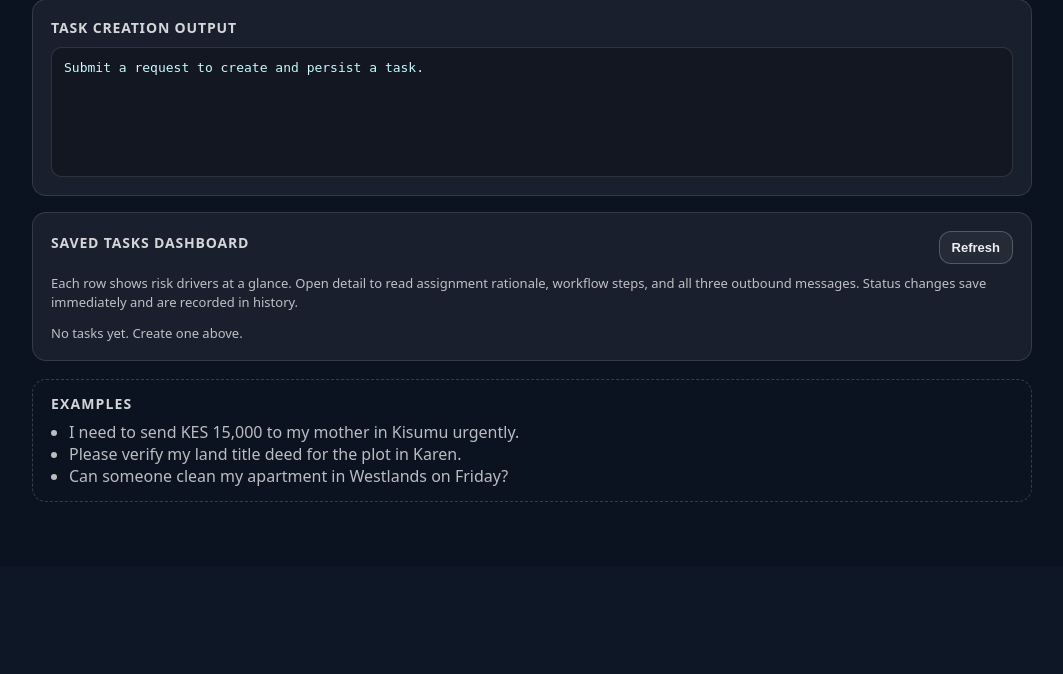
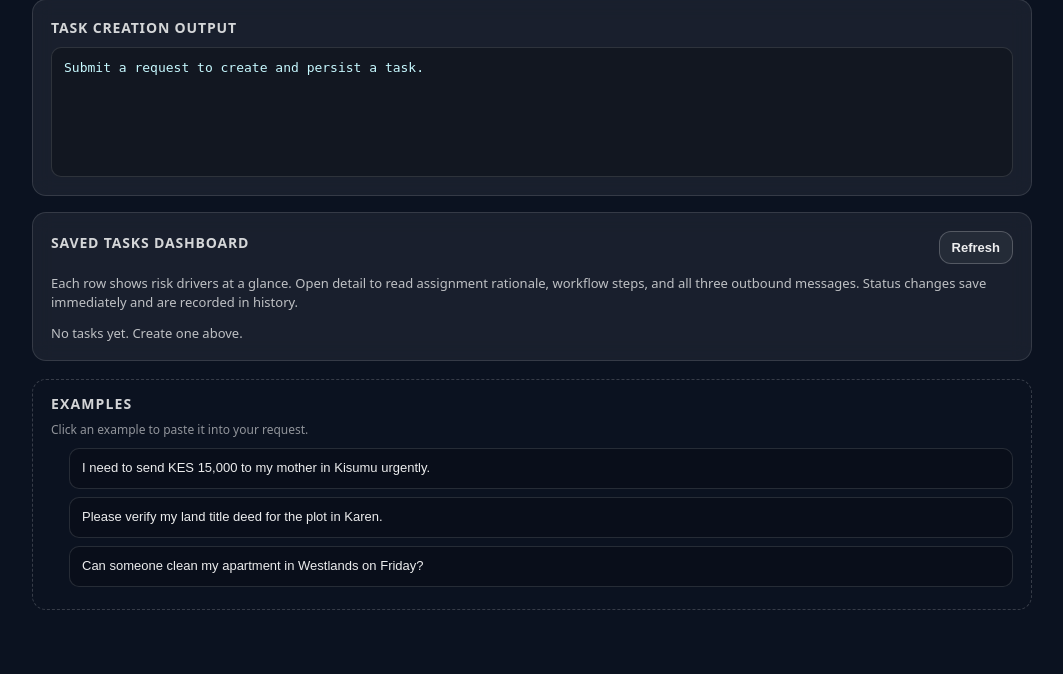
Before and after one commit to 223Dylan/AI-Internship-Practical-Test, a Django app: page / in a window 1280 px wide. Shown: the part 432-1106 px from the top of the page, without its empty margins (108-1171 px from the left). Before the commit the page ends 934 px from the top, so only its background shows below. Run offline with Django 5.2, Linux system fonts and the light colour scheme; data that the repository does not hold is empty; some libraries are stand-ins or nearby versions.

Commit message:
ux: human-friendly dashboard (dates, intents, toasts, XSS-safe detail)
Format intent labels and timestamps; highlight current status; replace alerts with toasts; safe DOM for task detail; clickable examples; disable submit while creating; handle create API errors.

Made-with: Cursor

```diff
--- a/static/app.css
+++ b/static/app.css
@@ -122,6 +122,39 @@ body {
   padding-left: 18px;
 }
 
+.examples-hint {
+  margin: 0 0 10px;
+  font-size: 12px;
+  color: rgba(255, 255, 255, 0.55);
+}
+
+.example-list {
+  list-style: none;
+  padding-left: 0;
+}
+
+.example-list li {
+  margin-bottom: 8px;
+}
+
+.example-chip {
+  width: 100%;
+  text-align: left;
+  padding: 10px 12px;
+  border-radius: 10px;
+  border: 1px solid var(--border);
+  background: rgba(0, 0, 0, 0.18);
+  color: var(--text);
+  font-size: 13px;
+  line-height: 1.45;
+  cursor: pointer;
+}
+
+.example-chip:hover {
+  border-color: rgba(110, 231, 255, 0.35);
+  background: rgba(110, 231, 255, 0.06);
+}
+
 .output-card {
   margin-top: 16px;
 }
--- a/templates/core/home.html
+++ b/templates/core/home.html
@@ -64,10 +64,23 @@
 
       <section class="examples">
         <h2>Examples</h2>
-        <ul>
-          <li>I need to send KES 15,000 to my mother in Kisumu urgently.</li>
-          <li>Please verify my land title deed for the plot in Karen.</li>
-          <li>Can someone clean my apartment in Westlands on Friday?</li>
+        <p class="examples-hint">Click an example to paste it into your request.</p>
+        <ul class="example-list">
+          <li>
+            <button type="button" class="example-chip">
+              I need to send KES 15,000 to my mother in Kisumu urgently.
+            </button>
+          </li>
+          <li>
+            <button type="button" class="example-chip">
+              Please verify my land title deed for the plot in Karen.
+            </button>
+          </li>
+          <li>
+            <button type="button" class="example-chip">
+              Can someone clean my apartment in Westlands on Friday?
+            </button>
+          </li>
         </ul>
       </section>
     </main>
@@ -101,6 +114,40 @@
         return found ? found.label : value;
       }
 
+      function formatIntentLabel(raw) {
+        if (!raw) return "";
+        return String(raw)
+          .split("_")
+          .map((w) => w.charAt(0).toUpperCase() + w.slice(1).toLowerCase())
+          .join(" ");
+      }
+
+      function formatCreatedAt(iso) {
+        if (!iso) return "—";
+        const d = new Date(iso);
+        return Number.isNaN(d.getTime())
+          ? iso
+          : d.toLocaleString(undefined, {
+              dateStyle: "medium",
+              timeStyle: "short",
+            });
+      }
+
+      function showToast(message) {
+        let bar = document.getElementById("toast-bar");
+        if (!bar) {
+          bar = document.createElement("div");
+          bar.id = "toast-bar";
+          bar.className = "toast-bar";
+          bar.setAttribute("role", "status");
+          document.body.appendChild(bar);
+        }
+        bar.textContent = message;
+        bar.classList.add("toast-bar--visible");
+        clearTimeout(showToast._t);
+        showToast._t = setTimeout(() => bar.classList.remove("toast-bar--visible"), 4200);
+      }
+
       function summarizeRiskReasons(reasons) {
         if (!reasons || reasons.length === 0) {
           return "—";
@@ -124,6 +171,7 @@
 
         const table = document.createElement("table");
         table.className = "task-table";
+        table.setAttribute("aria-label", "Saved tasks");
 
         const thead = document.createElement("thead");
         const headRow = document.createElement("tr");
@@ -154,7 +202,7 @@
           tr.appendChild(codeTd);
 
           const intentTd = document.createElement("td");
-          intentTd.textContent = task.intent;
+          intentTd.textContent = formatIntentLabel(task.intent);
           tr.appendChild(intentTd);
 
           const statusTd = document.createElement("td");
@@ -178,7 +226,8 @@
           tr.appendChild(teamTd);
 
           const createdTd = document.createElement("td");
-          createdTd.textContent = task.created_at;
+          createdTd.textContent = formatCreatedAt(task.created_at);
+          createdTd.title = task.created_at || "";
           tr.appendChild(createdTd);
 
           const detailTd = document.createElement("td");
@@ -186,6 +235,10 @@
           detailBtn.type = "button";
           detailBtn.className = "button tertiary";
           detailBtn.textContent = "View";
+          detailBtn.setAttribute(
+            "aria-label",
+            `View details for task ${task.task_code}`
+          );
           detailBtn.addEventListener("click", async () => {
             listState.selectedCode = task.task_code;
             await loadTaskDetail(task.task_code);
@@ -199,7 +252,15 @@
             const btn = document.createElement("button");
             btn.type = "button";
             btn.className = "button tertiary";
+            if (option.value === task.status) {
+              btn.classList.add("status-current");
+              btn.setAttribute("aria-current", "true");
+            }
             btn.textContent = option.label;
+            btn.setAttribute(
+              "aria-label",
+              `Set ${task.task_code} to ${option.label}`
+            );
             btn.addEventListener("click", async () => {
               btn.disabled = true;
               try {
@@ -213,7 +274,7 @@
                 );
                 if (!response.ok) {
                   const err = await response.json().catch(() => ({}));
-                  alert(err.error || "Status update failed");
+                  showToast(err.error || "Status update failed");
                   return;
                 }
                 await loadTasks({ reset: true });
@@ -221,7 +282,7 @@
                   await loadTaskDetail(task.task_code);
                 }
               } catch (error) {
-                alert(`Request failed: ${error}`);
+                showToast(`Request failed: ${error}`);
               } finally {
                 btn.disabled = false;
               }
@@ -294,37 +355,54 @@
       function renderTaskDetail(detail) {
         detailPlaceholder.hidden = true;
         detailBody.hidden = false;
-        detailBody.innerHTML = "";
+        detailBody.replaceChildren();
 
         const colA = document.createElement("div");
         const colB = document.createElement("div");
 
         const assignment = document.createElement("div");
         assignment.className = "detail-block";
-        assignment.innerHTML =
-          '<span class="detail-label">Assignment</span>' +
-          `<p class="detail-pre">${detail.assigned_team}: ${detail.assignment_reason || "—"}</p>`;
+        const alab = document.createElement("span");
+        alab.className = "detail-label";
+        alab.textContent = "Assignment";
+        const apre = document.createElement("p");
+        apre.className = "detail-pre";
+        apre.textContent = `${detail.assigned_team || "—"}: ${detail.assignment_reason || "—"}`;
+        assignment.appendChild(alab);
+        assignment.appendChild(apre);
         colA.appendChild(assignment);
 
         const risk = document.createElement("div");
         risk.className = "detail-block";
-        const reasons = Array.isArray(detail.risk_reasons)
-          ? detail.risk_reasons.map((r) => `• ${r}`).join("\n")
-          : "";
-        risk.innerHTML =
-          `<span class="detail-label">Risk (${detail.risk_score})</span>` +
-          `<pre class="detail-pre">${reasons || "—"}</pre>`;
+        const rlab = document.createElement("span");
+        rlab.className = "detail-label";
+        rlab.textContent = `Risk (${detail.risk_score ?? "—"})`;
+        const rpre = document.createElement("pre");
+        rpre.className = "detail-pre";
+        rpre.textContent = Array.isArray(detail.risk_reasons)
+          ? detail.risk_reasons.map((r) => `• ${r}`).join("\n") || "—"
+          : "—";
+        risk.appendChild(rlab);
+        risk.appendChild(rpre);
         colA.appendChild(risk);
 
         const request = document.createElement("div");
         request.className = "detail-block";
-        request.innerHTML =
-          '<span class="detail-label">Customer request</span>' +
-          `<pre class="detail-pre">${detail.customer_request_text || ""}</pre>`;
+        const qlab = document.createElement("span");
+        qlab.className = "detail-label";
+        qlab.textContent = "Customer request";
+        const qpre = document.createElement("pre");
+        qpre.className = "detail-pre";
+        qpre.textContent = detail.customer_request_text || "";
+        request.appendChild(qlab);
+        request.appendChild(qpre);
         colB.appendChild(request);
 
         const steps = document.createElement("div");
         steps.className = "detail-block";
+        const slab = document.createElement("span");
+        slab.className = "detail-label";
+        slab.textContent = "Workflow steps";
         const ol = document.createElement("ol");
         ol.className = "detail-list";
         (detail.steps || []).forEach((row) => {
@@ -332,10 +410,8 @@
           li.textContent = row.description;
           ol.appendChild(li);
         });
-        const stepsWrap = document.createElement("div");
-        stepsWrap.innerHTML = '<span class="detail-label">Workflow steps</span>';
-        stepsWrap.appendChild(ol);
-        steps.appendChild(stepsWrap);
+        steps.appendChild(slab);
+        steps.appendChild(ol);
         colB.appendChild(steps);
 
         detailBody.appendChild(colA);
@@ -344,14 +420,20 @@
         const messages = document.createElement("div");
         messages.style.gridColumn = "1 / -1";
         messages.className = "detail-block";
-        messages.innerHTML = '<span class="detail-label">Outbound messages (WhatsApp, email, SMS)</span>';
+        const mhead = document.createElement("span");
+        mhead.className = "detail-label";
+        mhead.textContent = "Outbound messages (WhatsApp, email, SMS)";
+        messages.appendChild(mhead);
         (detail.messages || []).forEach((m) => {
           const sub = document.createElement("div");
-          sub.style.marginTop = "10px";
-          sub.innerHTML = `<span class="detail-label">${m.channel}</span>`;
+          sub.className = "detail-message-block";
+          const ch = document.createElement("span");
+          ch.className = "detail-label";
+          ch.textContent = m.channel;
           const pre = document.createElement("pre");
           pre.className = "detail-pre";
           pre.textContent = m.content;
+          sub.appendChild(ch);
           sub.appendChild(pre);
           messages.appendChild(sub);
         });
@@ -389,6 +471,8 @@
           return;
         }
 
+        const submitBtn = form.querySelector('button[type="submit"]');
+        if (submitBtn) submitBtn.disabled = true;
         resultBox.textContent = "Creating task...";
         try {
           const response = await fetch("/api/tasks/create/", {
@@ -397,14 +481,23 @@
             body: JSON.stringify({ request_text: requestText }),
           });
           const data = await response.json();
+          if (!response.ok) {
+            resultBox.textContent = data.error || "Task creation failed.";
+            showToast(data.error || "Could not create task.");
+            return;
+          }
           resultBox.textContent = JSON.stringify(data, null, 2);
           await loadTasks({ reset: true });
           if (data.task_code) {
             listState.selectedCode = data.task_code;
             await loadTaskDetail(data.task_code);
           }
+          showToast(`Task ${data.task_code} created.`);
         } catch (error) {
           resultBox.textContent = `Request failed: ${error}`;
+          showToast(`Request failed: ${error}`);
+        } finally {
+          if (submitBtn) submitBtn.disabled = false;
         }
       });
 
@@ -412,6 +505,13 @@
         await loadTasks({ reset: true });
       });
 
+      document.querySelectorAll(".example-chip").forEach((chip) => {
+        chip.addEventListener("click", () => {
+          requestInput.value = chip.textContent.trim();
+          requestInput.focus();
+        });
+      });
+
       loadTasks({ reset: true });
     </script>
   </body>
```
Also changed, not shown: other parts of static/app.css (+41 -1 lines).
